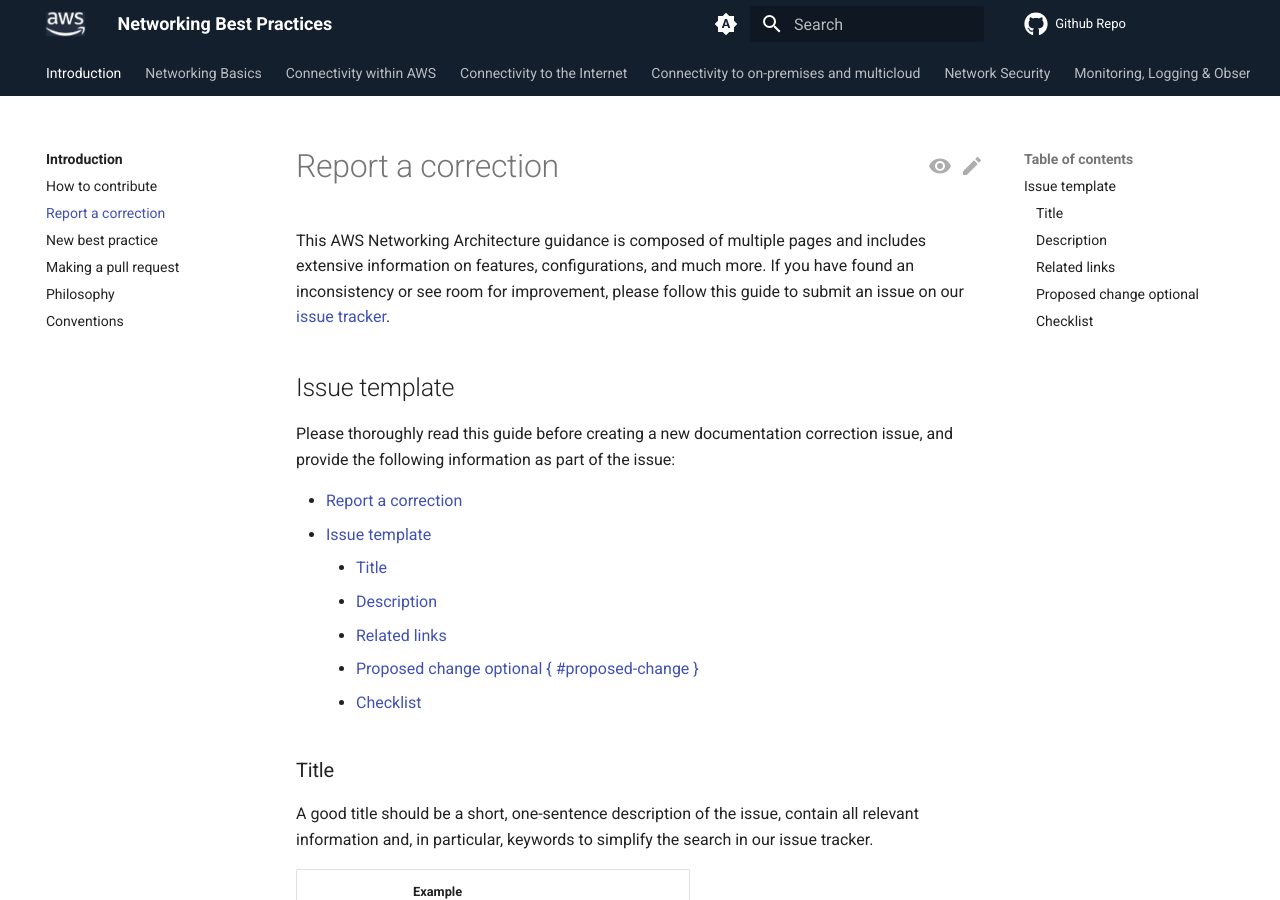
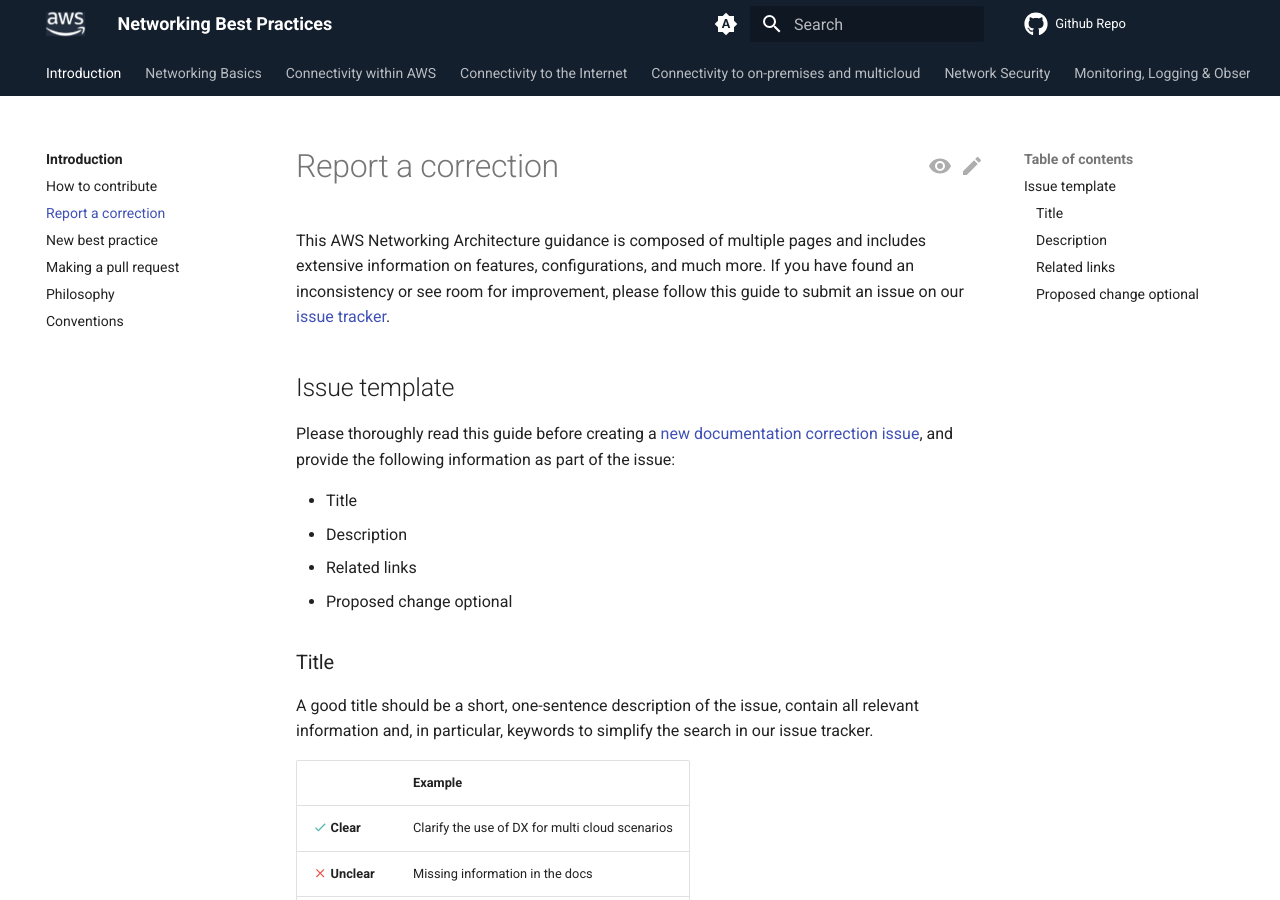
Before and after one commit to aws/aws-networking-best-practices, an MkDocs documentation site: the page built from content/community/report-a-correction.md, in a window 1280 px wide and 900 px high. Built offline with MkDocs 1.6.1 and Material for MkDocs 9.7.7, drawn with Linux system fonts in a browser that asks for light colours; comment, search, counter and statistics services are not loaded; some of the changed text lies outside the part shown.

Commit message:
fix: improve text for opening issues

```diff
--- a/content/community/report-a-correction.md
+++ b/content/community/report-a-correction.md
@@ -9,16 +9,13 @@
 
 ## Issue template
 
- Please thoroughly read this guide before creating a new documentation correction
- issue, and provide the following information as part of the issue:
+ Please thoroughly read this guide before creating a [new documentation correction
+ issue](https://github.com/aws/aws-networking-best-practices/issues/new?template=correction.md), and provide the following information as part of the issue:
 
-* [Report a correction](#report-a-correction)
-  * [Issue template](#issue-template)
-    * [Title](#title)
-    * [Description](#description)
-    * [Related links](#related-links)
-    * [Proposed change optional { #proposed-change }](#proposed-change-optional--proposed-change-)
-    * [Checklist](#checklist)
+- Title
+- Description
+- Related links
+- Proposed change optional
 
 ### Title
 
@@ -75,11 +72,4 @@
 > users who encounter the same issue, as they offer solutions before we
 > maintainers can update the documentation.
 
-### Checklist
-
-Thanks for following the guide and providing valuable feedback for our
-documentation – you are almost done. The checklist ensures that you have read
-this guide and have worked to your best knowledge to provide us with every piece
-of information we need to improve it.
-
 **We'll take it from here.**
```
Also changed, not shown: content/community/new-best-practice.md (+7 -29 lines).
